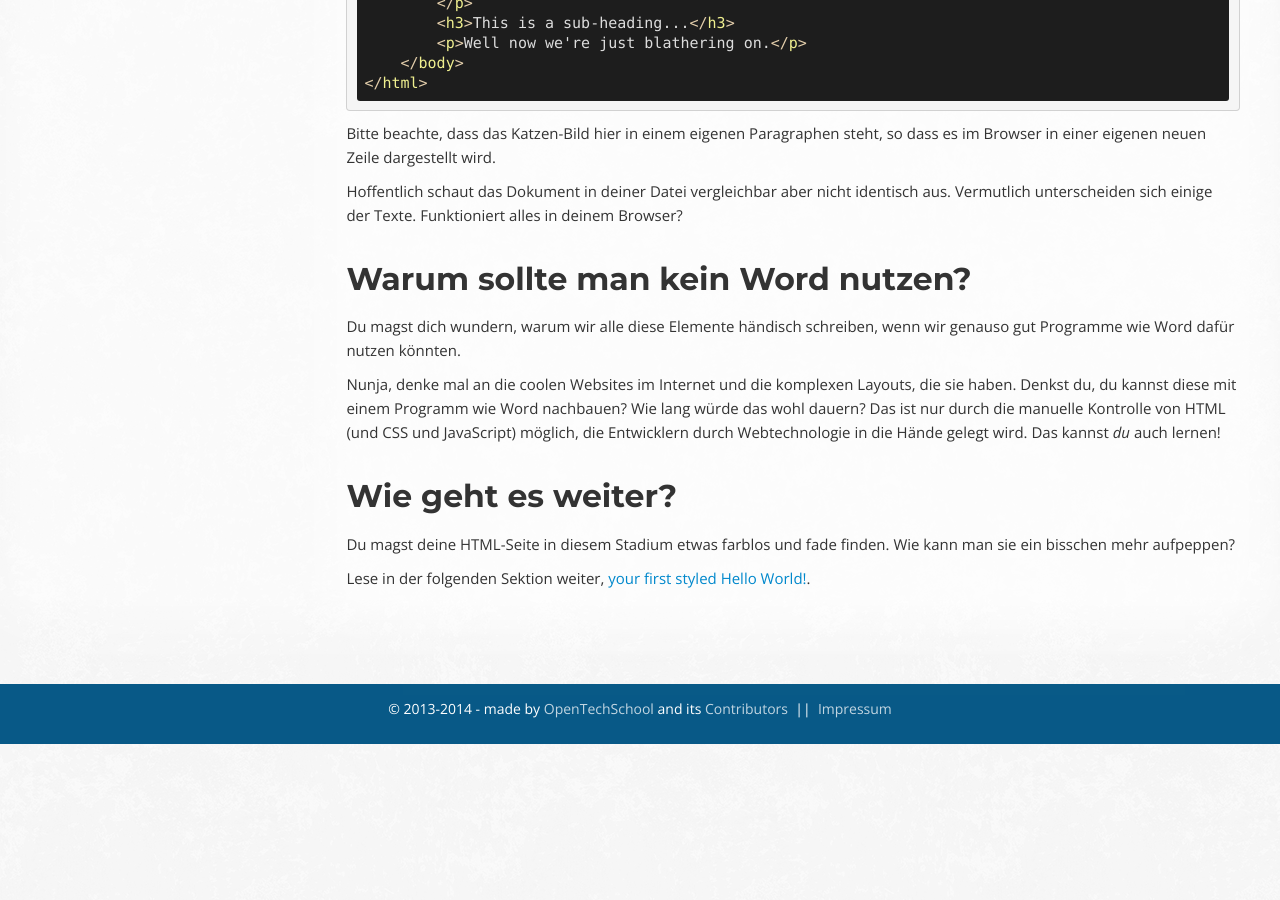
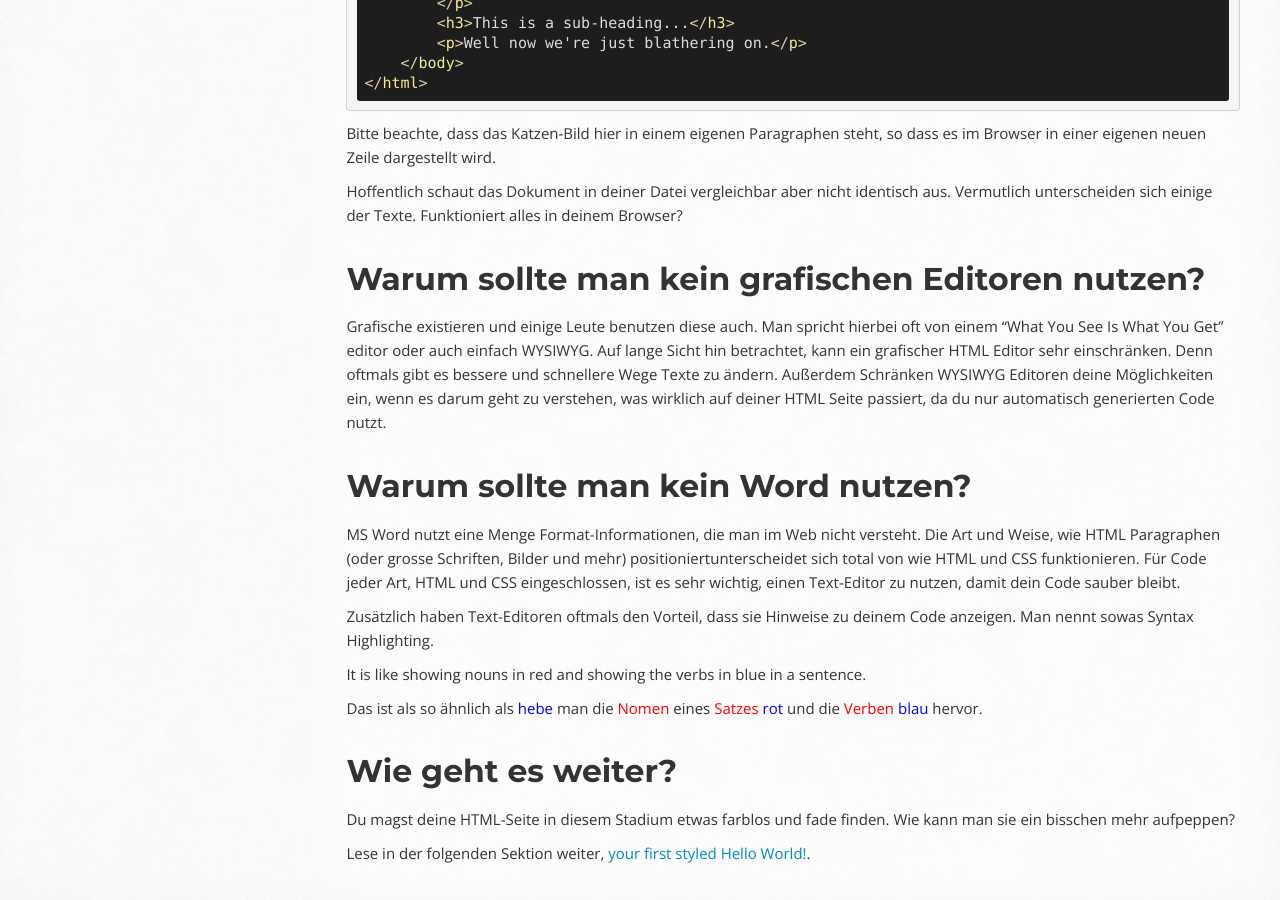
Before and after one commit to OpenTechSchool/html-css-beginners, a Jekyll site: the page built from core/structure.md, in a window 1280 px wide and 900 px high, scrolled down 6580 px. Built offline with Jekyll 4.4.1, drawn with Linux system fonts in a browser that asks for light colours; Markdown is read by kramdown in place of the engine named in the settings; before the commit the page ends 7324 px from its top, so only the background shows below that.

Commit message:
German: Translation in addition of issue/25 "Why not use MS Word?" #25

```diff
--- a/core/structure.md
+++ b/core/structure.md
@@ -351,16 +351,34 @@ Hoffentlich schaut das Dokument in deiner Datei vergleichbar aber nicht
 identisch aus. Vermutlich unterscheiden sich einige der Texte. Funktioniert
 alles in deinem Browser?
 
+## Warum sollte man kein grafischen Editoren nutzen?
+
+Grafische existieren und einige Leute benutzen diese auch. Man spricht hierbei
+oft von einem "What You See Is What You Get" editor oder auch einfach WYSIWYG.
+Auf lange Sicht hin betrachtet, kann ein grafischer HTML Editor sehr
+einschränken. Denn oftmals gibt es bessere und schnellere Wege Texte zu ändern.
+Außerdem Schränken WYSIWYG Editoren deine Möglichkeiten ein, wenn es darum geht
+zu verstehen, was wirklich auf deiner HTML Seite passiert, da du nur automatisch
+generierten Code nutzt.
+
 ## Warum sollte man kein Word nutzen?
 
-Du magst dich wundern, warum wir alle diese Elemente händisch schreiben,
-wenn wir genauso gut Programme wie Word dafür nutzen könnten.
+MS Word nutzt eine Menge Format-Informationen, die man im Web nicht versteht.
+Die Art und Weise, wie HTML Paragraphen (oder grosse Schriften, Bilder und mehr)
+positioniertunterscheidet sich total von wie HTML und CSS funktionieren. Für
+Code jeder Art, HTML und CSS eingeschlossen, ist es sehr wichtig, einen
+Text-Editor zu nutzen, damit dein Code sauber bleibt.
 
-Nunja, denke mal an die coolen Websites im Internet und die komplexen Layouts,
-die sie haben. Denkst du, du kannst diese mit einem Programm wie Word nachbauen?
-Wie lang würde das wohl dauern? Das ist nur durch die manuelle Kontrolle von
-HTML (und CSS und JavaScript) möglich, die Entwicklern durch Webtechnologie
-in die Hände gelegt wird. Das kannst *du* auch lernen!
+Zusätzlich haben Text-Editoren oftmals den Vorteil, dass sie Hinweise zu deinem
+Code anzeigen. Man nennt sowas Syntax Highlighting.
+
+It is like showing nouns in red and showing the verbs in blue in a sentence.
+
+Das ist als so ähnlich als <span style="color:blue;">hebe</span> man die
+<span style="color:red">Nomen</span> eines
+<span style="color:red;">Satzes</span> <span style="color:blue;">rot</span>
+und die <span style="color:red;">Verben</span>
+<span style="color:blue;">blau</span> hervor.
 
 ## Wie geht es weiter?
 
```
